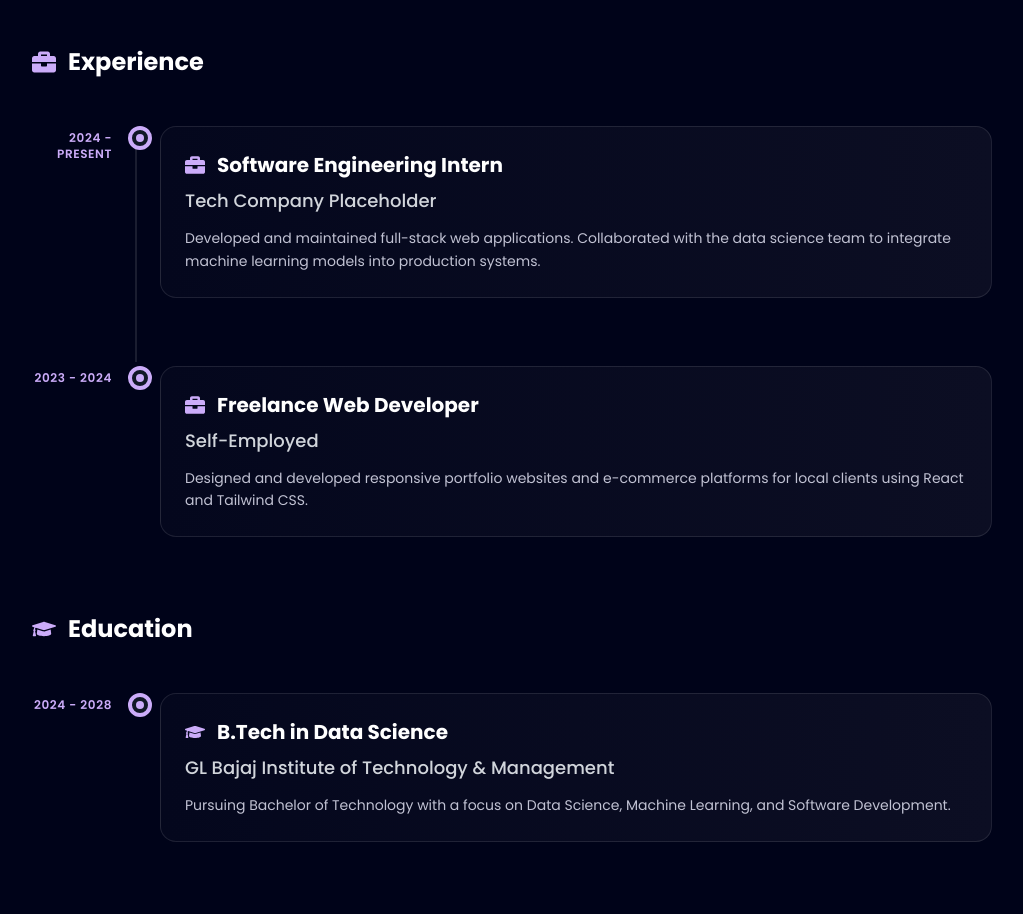
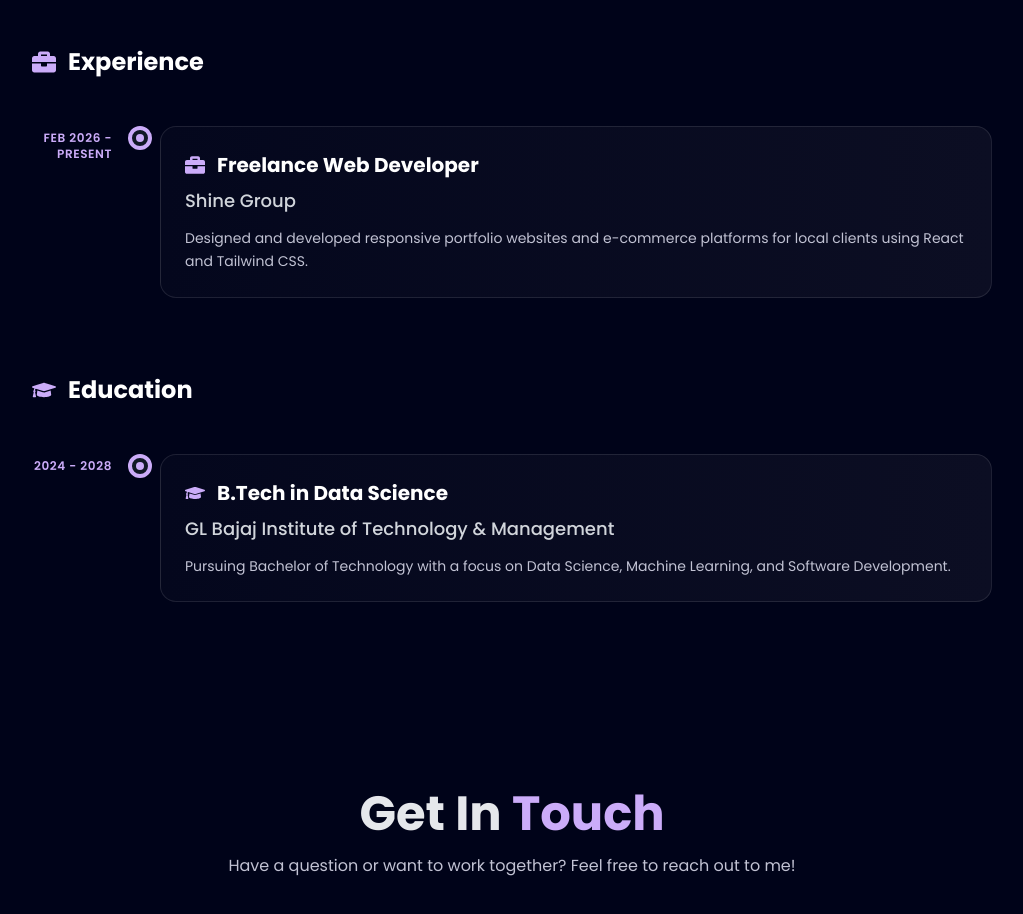
Before and after one commit to LexonPro/portfolioWebsite, a React (Vite) app: page / in a window 1280 px wide. Shown: the part 6220-7134 px from the top of the page, without its empty margins (128-1151 px from the left). Built offline with nearby package versions, Linux system fonts and the light colour scheme; no server answers.

Commit message:
Update experience details: remove placeholder update freelance role

```diff
--- a/src/components/Experience.jsx
+++ b/src/components/Experience.jsx
@@ -41,15 +41,9 @@ const Experience = () => {
 
   const experience = [
     {
-      title: "Software Engineering Intern",
-      institution: "Tech Company Placeholder",
-      date: "2024 - Present",
-      description: "Developed and maintained full-stack web applications. Collaborated with the data science team to integrate machine learning models into production systems."
-    },
-    {
       title: "Freelance Web Developer",
-      institution: "Self-Employed",
-      date: "2023 - 2024",
+      institution: "Shine Group",
+      date: "Feb 2026 - Present",
       description: "Designed and developed responsive portfolio websites and e-commerce platforms for local clients using React and Tailwind CSS."
     }
   ];
```
